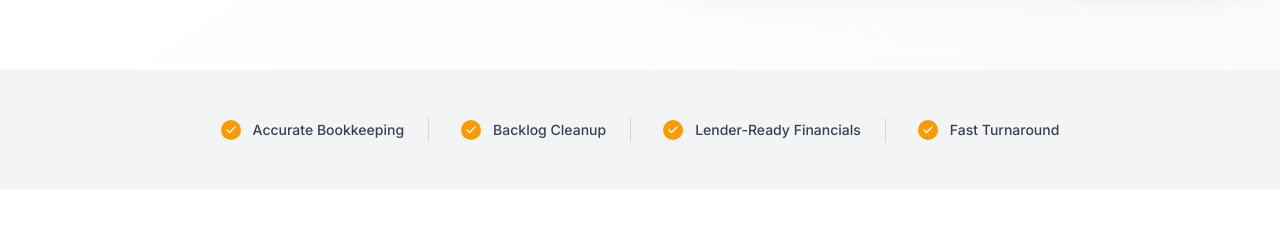
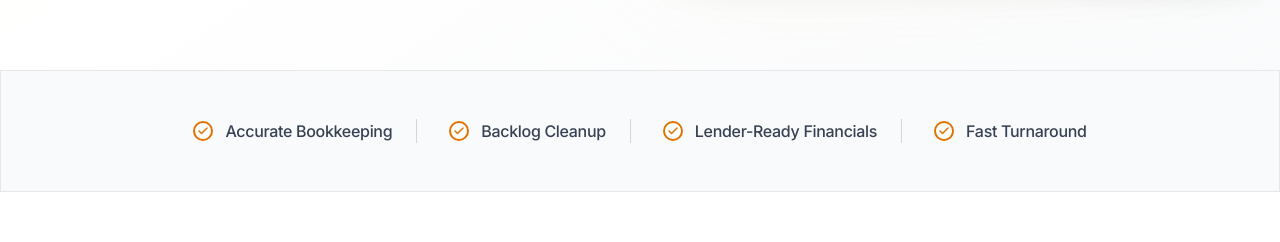
Before and after one commit to DilushaJS/ez-books-website, a Next.js app: page / in a window 1280 px wide. Shown: the part 811-1053 px from the top of the page. Built offline with nearby package versions, Linux system fonts and the light colour scheme.

Commit message:
Refactor FeatureStrip component styles for improved aesthetics

```diff
--- a/app/components/feature-strip.tsx
+++ b/app/components/feature-strip.tsx
@@ -31,7 +31,7 @@ export function FeatureStrip() {
   };
 
   return (
-    <section className="bg-gray-100 py-12 px-4 sm:px-6 lg:px-8">
+    <section className="bg-[#F9FAFB] py-12 px-4 sm:px-6 lg:px-8 border-1 border-[#E5E7EB]">
       <div className="max-w-7xl mx-auto">
         <motion.div
           className="flex flex-wrap items-center justify-center gap-6 lg:gap-8"
@@ -46,14 +46,14 @@ export function FeatureStrip() {
               className="flex items-center gap-3"
               variants={itemVariants}
             >
-              <div className="flex-shrink-0 w-5 h-5 rounded-full bg-amber-500 flex items-center justify-center">
-                <Check className="w-3 h-3 text-white" strokeWidth={3} />
+              <div className="flex-shrink-0 w-5 h-5 rounded-full bg-white border-2 border-[#E17100] flex items-center justify-center">
+                <Check className="w-3 h-3 text-[#E17100]" strokeWidth={3} />
               </div>
-              <span className="text-sm font-medium text-gray-700">
+              <span className="text-base font-medium -tracking-[0.31px] text-[#364153]">
                 {feature}
               </span>
               {index < features.length - 1 && (
-                <div className="hidden sm:block w-px h-6 bg-gray-300 ml-3" />
+                <div className="hidden sm:block w-px h-6 bg-[#D1D5DC] ml-3" />
               )}
             </motion.div>
           ))}
```
